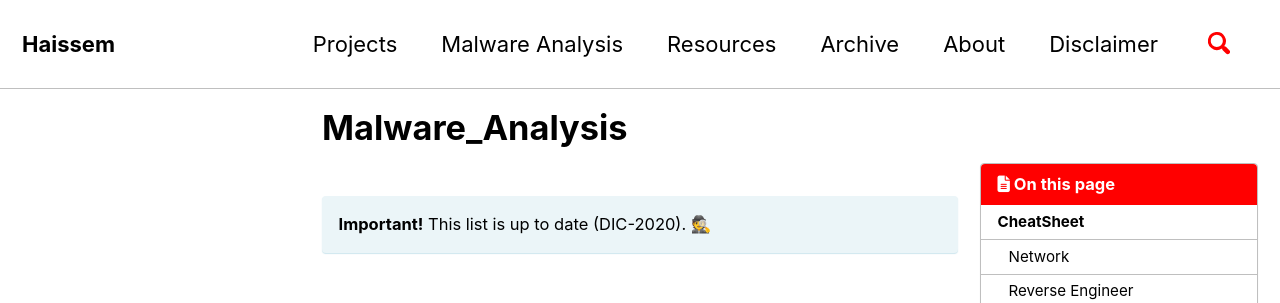
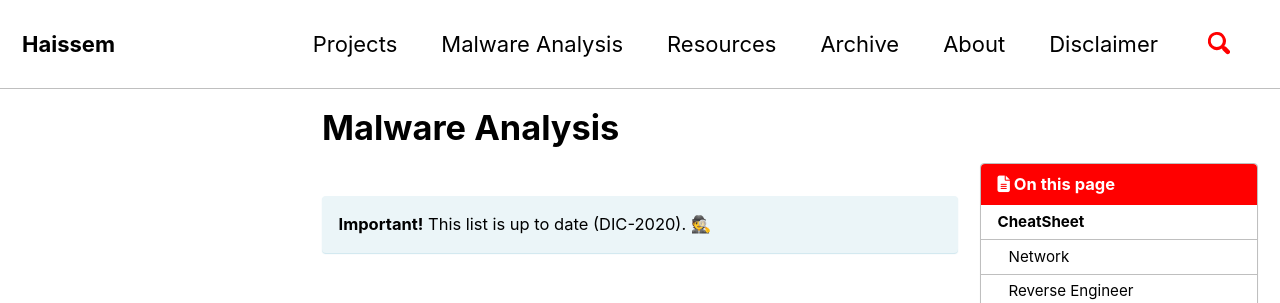
Before and after one commit to diegomessiah/diegomessiah.github.io, a Jekyll site: the page built from _pages/malware_analysis.md, in a window 1280 px wide and 900 px high. Shown: the top 303 px of the window. Built offline with Jekyll 4.4.1, drawn with Linux system fonts in a browser that asks for light colours; cached includes are drawn as plain includes; nearby versions of some CDN libraries; part of the change alters nothing that is shown.

```diff
--- a/_pages/malware_analysis.md
+++ b/_pages/malware_analysis.md
@@ -1,8 +1,9 @@
 ---
-title: "Malware_Analysis"
+title: "Malware Analysis"
 layout: single
 permalink: /p/Malware_Analysis.html
 toc: true
+toc_sticky: true
 ---
 
 **Important!** This list is up to date (DIC-2020). 🕵
```
